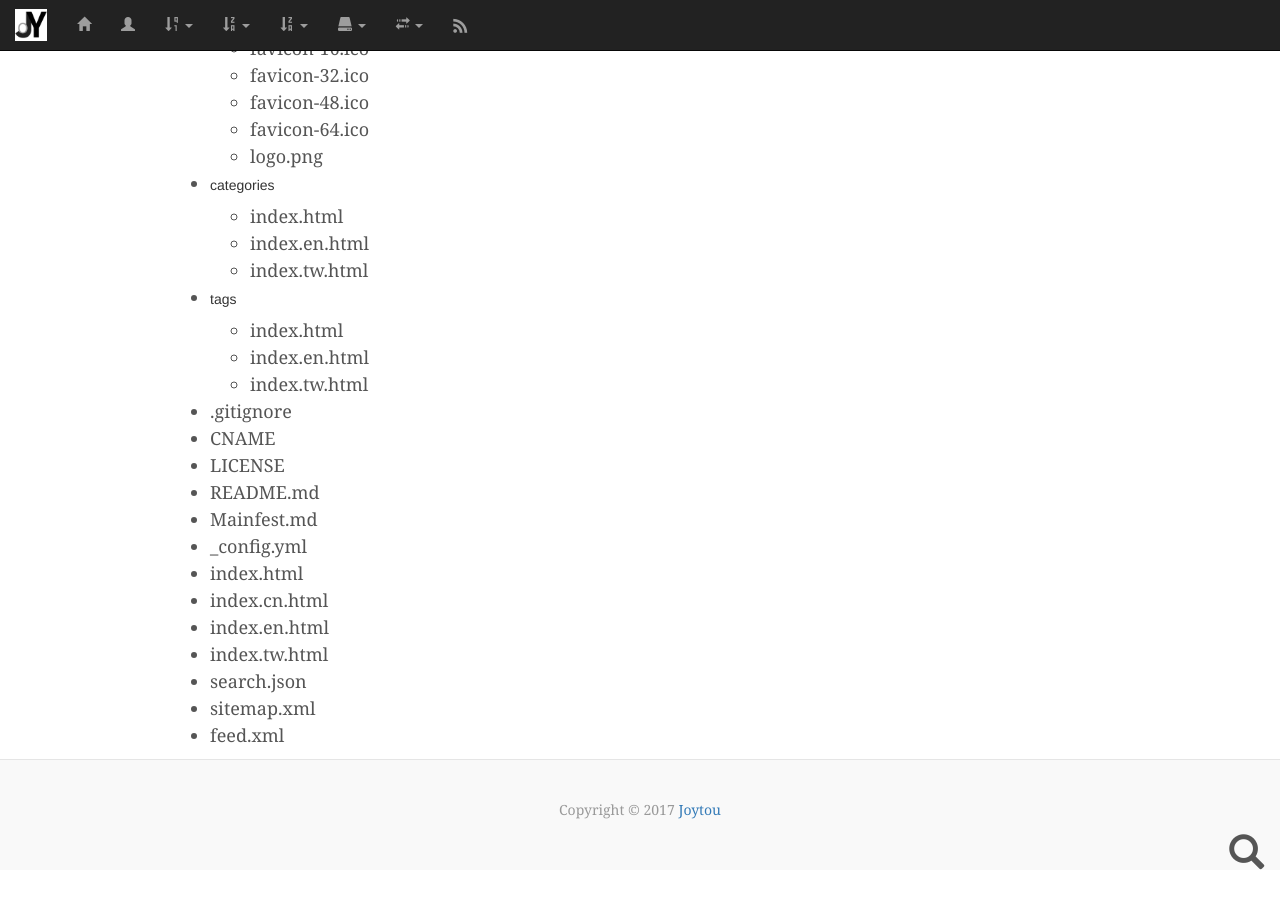
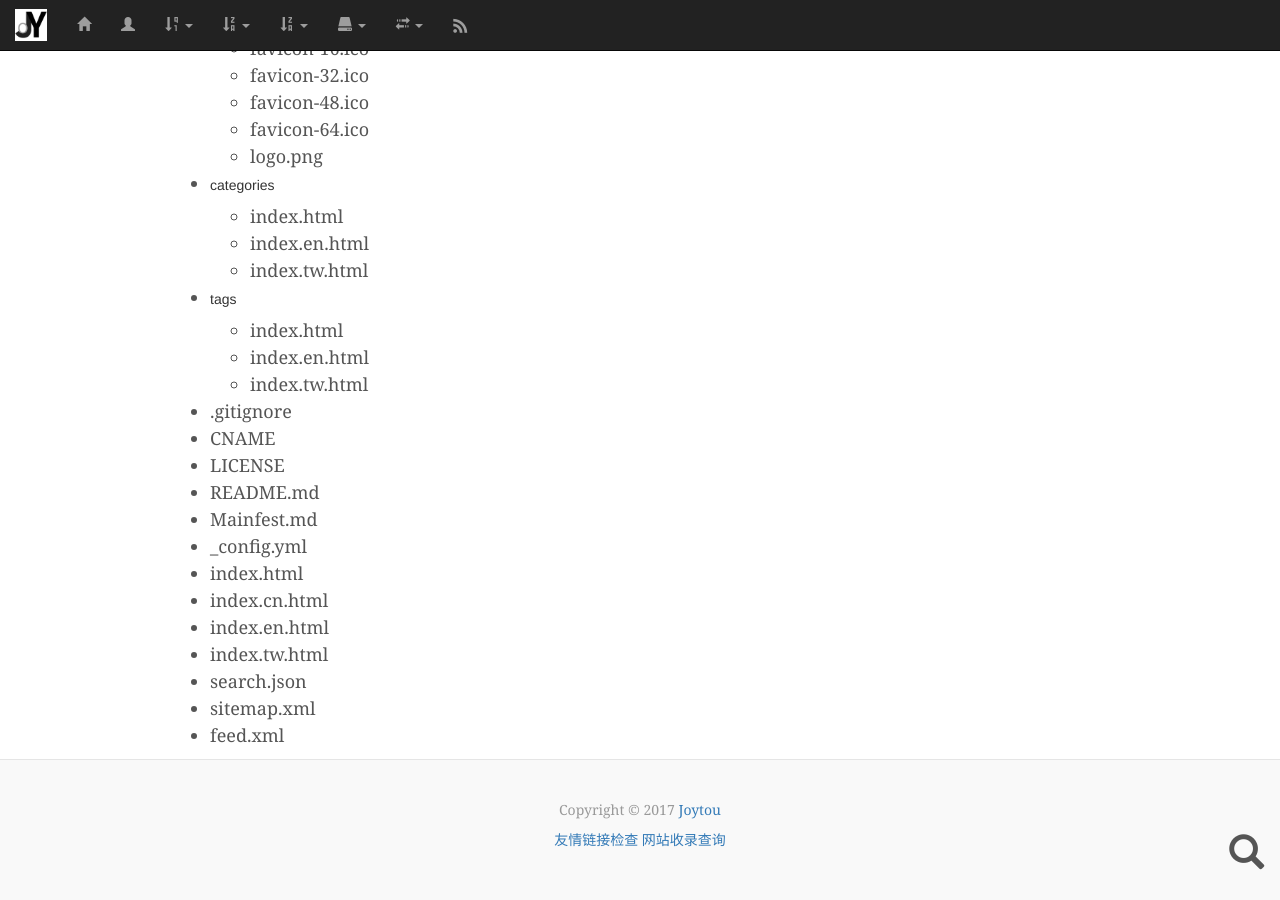
Before and after one commit to joytou/joytou.github.io, a Jekyll site: the page built from Mainfest.md, in a window 1280 px wide and 900 px high, scrolled down 2162 px. Built offline with Jekyll 4.4.1, drawn with Linux system fonts in a browser that asks for light colours; some web fonts are replaced; our own code applies the rules of GitHub Pages for plain Markdown files; comment, search, counter and statistics services are not loaded; before the commit the page ends 3032 px from its top, so only the background shows below that.

```diff
--- a/_includes/foot.html
+++ b/_includes/foot.html
@@ -6,6 +6,10 @@
       <p>{{ translation.footcopyright | replace: 'builder', builder | replace: 'style', style }}</p>
       <p>
         <a href="#">{{ translation.backtop }}</a>
+		<a href="http://check.links.cn/?weburl=joytou.nets.hk&bshow=1" target="_blank" title="友情链接检查">友情链接检查</a>
+		<a href="http://i.links.cn/?weburl=joytou.nets.hk" target="_blank" title="查看收录情况">网站收录查询</a>
+		<script language="javascript" src="http://br.links.cn/getbr.asp?url=joytou.nets.hk&style=1"></script>
+		<script language="javascript" src="http://pr.links.cn/getpr.asp?queryurl=joytou.nets.hk"></script>
       </p>
 	  {% if site.51la and site.51lamb %}
 	  <p>
```
